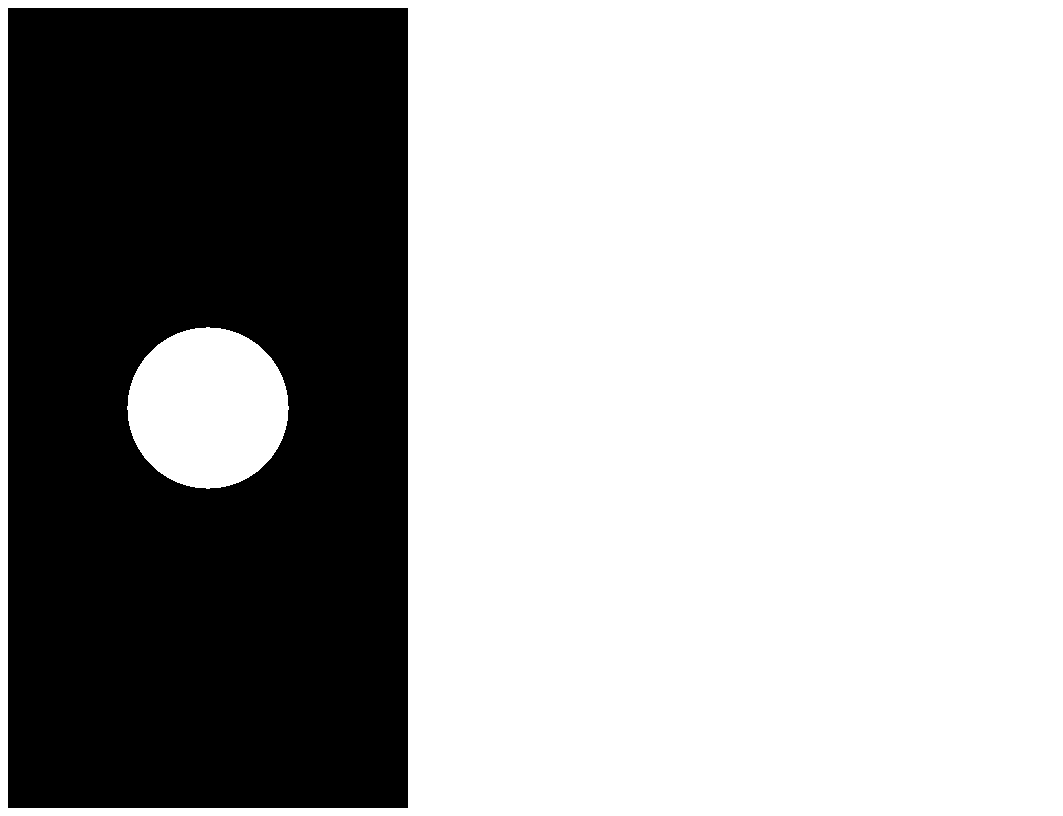
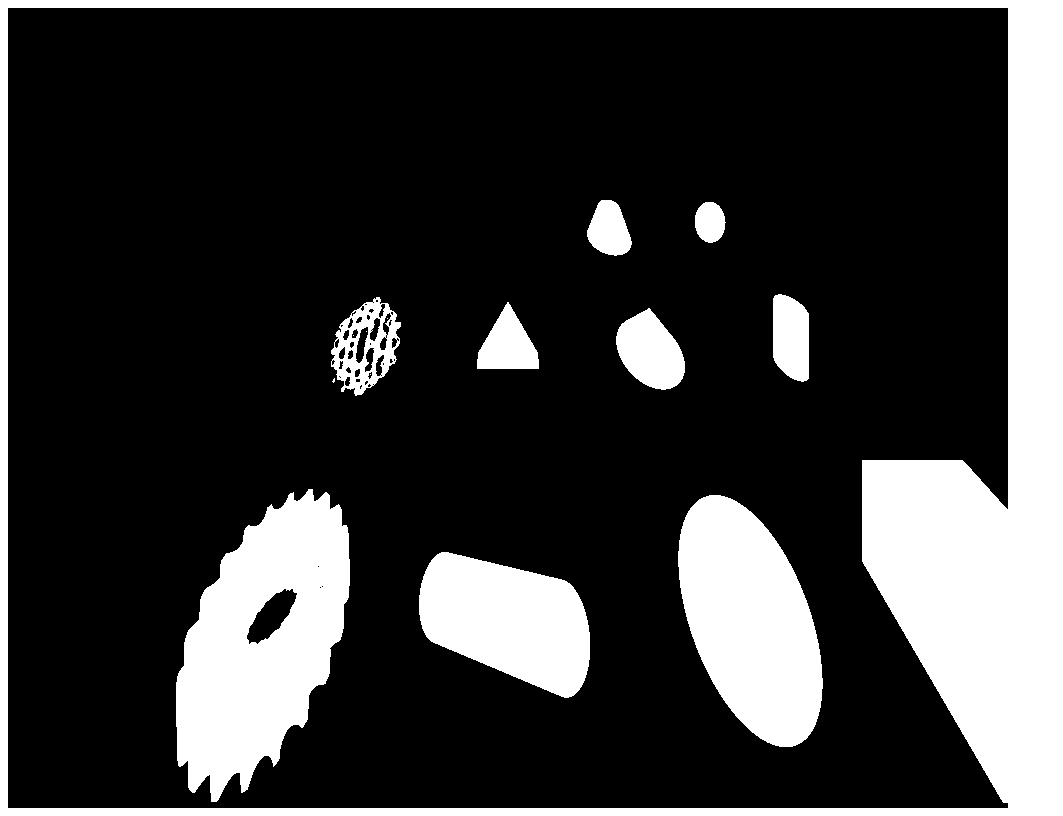
Before and after one commit to JaroslavLappo/CGSG-Summer-2016, a plain HTML site: page RayMarching1/index.html in a window 1280 px wide. Shown: the whole page, without its empty margins (0-1063 px from the left). Drawn offline with Linux system fonts and the light colour scheme.

Commit message:
Complex scene created.

```diff
--- a/RayMarching1/index.html
+++ b/RayMarching1/index.html
@@ -3,132 +3,10 @@
     <title>WebGL Ray marching</title>
     <meta http-equiv="content-type" content="text/html; charset=ISO-8859-1">
     <script type="text/javascript" src="js/glMatrix-0.9.5.min.js"></script>
-
-    <script type="text/javascript">
-      var gl;
-      function initGL(canvas) {
-        try {
-          gl = canvas.getContext("webgl2");
-          if (!gl)
-            gl = canvas.getContext("webgl");
-          gl.viewportWidth = canvas.width;
-          gl.viewportHeight = canvas.height;
-        } catch (e) {
-        }
-        if (!gl) {
-          alert("Could not initialise WebGL");
-        }
-      }
-      function fopen(FileName) {
-        var str = "";
-        var xhr = new XMLHttpRequest();
-
-        xhr.open('GET', FileName, false);
-
-        xhr.send();
-
-        str = xhr.responseText;
-        return str;
-      }
-
-      function getShader(gl, FileName) {
-        var str = fopen(FileName);
-        var shader;
-        if (FileName.split('.')[1] == "frag") {
-          shader = gl.createShader(gl.FRAGMENT_SHADER);
-        } else if (FileName.split('.')[1] == "vert") {
-          shader = gl.createShader(gl.VERTEX_SHADER);
-        } else {
-          return null;
-        }
-
-        gl.shaderSource(shader, str);
-        gl.compileShader(shader);
-
-        if (!gl.getShaderParameter(shader, gl.COMPILE_STATUS)) {
-          alert(gl.getShaderInfoLog(shader));
-          return null;
-        }
-
-        return shader;
-      }
-      var shaderProgram;
-      function initShaders() {
-        var fragmentShader = getShader(gl, "shaders/shader.frag");
-        var vertexShader = getShader(gl, "shaders/shader.vert");
-        shaderProgram = gl.createProgram();
-        gl.attachShader(shaderProgram, vertexShader);
-        gl.attachShader(shaderProgram, fragmentShader);
-        gl.linkProgram(shaderProgram);
-        if (!gl.getProgramParameter(shaderProgram, gl.LINK_STATUS)) {
-          alert("Could not initialise shaders");
-        }
-        gl.useProgram(shaderProgram);
-        shaderProgram.vertexPositionAttribute = gl.getAttribLocation(shaderProgram, "aVertexPosition");
-        gl.enableVertexAttribArray(shaderProgram.vertexPositionAttribute);
-        shaderProgram.pMatrixUniform = gl.getUniformLocation(shaderProgram, "uPMatrix");
-        shaderProgram.mvMatrixUniform = gl.getUniformLocation(shaderProgram, "uMVMatrix");
-        shaderProgram.WidthUniform = gl.getUniformLocation(shaderProgram, "Width");
-        shaderProgram.HeightUniform = gl.getUniformLocation(shaderProgram, "Height");
-        shaderProgram.CamPosUnifrom = gl.getUniformLocation(shaderProgram, "CamPos");
-        shaderProgram.CamViewUnifrom = gl.getUniformLocation(shaderProgram, "CamView");
-        shaderProgram.ProjDistUnifrom = gl.getUniformLocation(shaderProgram, "ProjDist");
-      }
-      var mvMatrix = mat4.create();
-      var pMatrix = mat4.create();
-      function setMatrixUniforms() {
-        gl.uniformMatrix4fv(shaderProgram.pMatrixUniform, false, pMatrix);
-        gl.uniformMatrix4fv(shaderProgram.mvMatrixUniform, false, mvMatrix);
-        gl.uniform1i(shaderProgram.WidthUniform, gl.viewportWidth);
-        gl.uniform1i(shaderProgram.HeightUniform, gl.viewportHeight);
-        gl.uniform3f(shaderProgram.CamPosUnifrom, 0, 0, 10);
-        gl.uniform3f(shaderProgram.CamViewUnifrom, 0, 0, -1);
-        gl.uniform1f(shaderProgram.ProjDistUnifrom, 1);
-      }
-      var squareVertexPositionBuffer;
-      function initBuffers() {
-        squareVertexPositionBuffer = gl.createBuffer();
-        gl.bindBuffer(gl.ARRAY_BUFFER, squareVertexPositionBuffer);
-        vertices = [
-           1.0,  1.0, 0.0,
-          -1.0,  1.0, 0.0,
-           1.0, -1.0, 0.0,
-          -1.0, -1.0, 0.0
-        ];
-        gl.bufferData(gl.ARRAY_BUFFER, new Float32Array(vertices), gl.STATIC_DRAW);
-        squareVertexPositionBuffer.itemSize = 3;
-        squareVertexPositionBuffer.numItems = 4;
-      }
-      function drawScene() {
-        gl.viewport(0, 0, gl.viewportWidth, gl.viewportHeight);
-        gl.clear(gl.COLOR_BUFFER_BIT);
-//        mat4.perspective(45, gl.viewportWidth / gl.viewportHeight, 0.1, 100.0, pMatrix);
-//        mat4.ortho(pMatrix, -10, 10, -10, 10, -1, 1);
-//        mat4.ortho = function (out, left, right, bottom, top, near, far)
-        mat4.identity(pMatrix);
-        mat4.identity(mvMatrix);
-//        mat4.translate(mvMatrix, [0.0, 0.0, -7.0]);
-        gl.bindBuffer(gl.ARRAY_BUFFER, squareVertexPositionBuffer);
-        gl.vertexAttribPointer(shaderProgram.vertexPositionAttribute, squareVertexPositionBuffer.itemSize, gl.FLOAT, false, 0, 0);
-        setMatrixUniforms();
-        gl.drawArrays(gl.TRIANGLE_STRIP, 0, squareVertexPositionBuffer.numItems);
-      }
-      function WebGLStart() {
-        var canvas = document.getElementById("rm-canvas");
-        initGL(canvas);
-        initShaders();
-        initBuffers();
-        gl.clearColor(0.0, 0.0, 0.0, 1.0);
-        drawScene();
-      }
-    </script>
-
-
+    <script type="text/javascript" src="js/RayMarching.js"> </script>
   </head>
-
-
   <body onload="WebGLStart();">
-    <canvas id="rm-canvas" style="border: none;" width="400px" height="800px"></canvas>
+    <canvas id="rm-canvas" style="border: none;" width="1000px" height="800px"></canvas>
   </body>
 
 </html>
--- /dev/null
+++ b/RayMarching1/js/RayMarching.js
@@ -0,0 +1,166 @@
+var gl;
+function InitGL(canvas) {
+  try {
+    gl = canvas.getContext("webgl2");
+    if (!gl)
+      gl = canvas.getContext("webgl");
+    gl.viewportWidth = canvas.width;
+    gl.viewportHeight = canvas.height;
+  } catch (e) {
+  }
+  if (!gl) {
+    alert("Could not initialise WebGL");
+  }
+}
+function fopen(FileName) {
+  var str = "";
+  var xhr = new XMLHttpRequest();
+
+  xhr.open('GET', FileName, false);
+
+  xhr.send();
+
+  str = xhr.responseText;
+  return str;
+}
+function GetShader(gl, FileName) {
+  var str = fopen(FileName);
+  var shader;
+  if (FileName.split('.')[1] == "frag") {
+    shader = gl.createShader(gl.FRAGMENT_SHADER);
+  } else if (FileName.split('.')[1] == "vert") {
+    shader = gl.createShader(gl.VERTEX_SHADER);
+  } else {
+    return null;
+  }
+
+  gl.shaderSource(shader, str);
+  gl.compileShader(shader);
+
+  if (!gl.getShaderParameter(shader, gl.COMPILE_STATUS)) {
+    alert(gl.getShaderInfoLog(shader));
+    return null;
+  }
+
+  return shader;
+}
+var shaderProgram;
+function InitShaders() {
+  var fragmentShader = GetShader(gl, "shaders/shader.frag");
+  var vertexShader = GetShader(gl, "shaders/shader.vert");
+  shaderProgram = gl.createProgram();
+  gl.attachShader(shaderProgram, vertexShader);
+  gl.attachShader(shaderProgram, fragmentShader);
+  gl.linkProgram(shaderProgram);
+  if (!gl.getProgramParameter(shaderProgram, gl.LINK_STATUS)) {
+    alert("Could not initialise shaders");
+  }
+  gl.useProgram(shaderProgram);
+  shaderProgram.vertexPositionAttribute = gl.getAttribLocation(shaderProgram, "aVertexPosition");
+  gl.enableVertexAttribArray(shaderProgram.vertexPositionAttribute);
+  shaderProgram.pMatrixUniform = gl.getUniformLocation(shaderProgram, "uPMatrix");
+  shaderProgram.mvMatrixUniform = gl.getUniformLocation(shaderProgram, "uMVMatrix");
+  shaderProgram.WidthUniform = gl.getUniformLocation(shaderProgram, "Width");
+  shaderProgram.HeightUniform = gl.getUniformLocation(shaderProgram, "Height");
+  shaderProgram.CamPosUnifrom = gl.getUniformLocation(shaderProgram, "CamPos");
+  shaderProgram.CamViewUnifrom = gl.getUniformLocation(shaderProgram, "CamView");
+  shaderProgram.ProjDistUnifrom = gl.getUniformLocation(shaderProgram, "ProjDist");
+}
+var mvMatrix = mat4.create();
+var pMatrix = mat4.create();
+function SetMatrixUniforms() {
+  gl.uniformMatrix4fv(shaderProgram.pMatrixUniform, false, pMatrix);
+  gl.uniformMatrix4fv(shaderProgram.mvMatrixUniform, false, mvMatrix);
+  gl.uniform1i(shaderProgram.WidthUniform, gl.viewportWidth);
+  gl.uniform1i(shaderProgram.HeightUniform, gl.viewportHeight);
+  gl.uniform3f(shaderProgram.CamPosUnifrom, -1, 3, 1.5);
+  gl.uniform3f(shaderProgram.CamViewUnifrom, 0, -1, -1);
+  gl.uniform1f(shaderProgram.ProjDistUnifrom, 1);
+}
+var squareVertexPositionBuffer;
+function InitBuffers() {
+  squareVertexPositionBuffer = gl.createBuffer();
+  gl.bindBuffer(gl.ARRAY_BUFFER, squareVertexPositionBuffer);
+  vertices = [
+    1.0, 1.0, 0.0,
+    -1.0, 1.0, 0.0,
+    1.0, -1.0, 0.0,
+    -1.0, -1.0, 0.0
+  ];
+  gl.bufferData(gl.ARRAY_BUFFER, new Float32Array(vertices), gl.STATIC_DRAW);
+  squareVertexPositionBuffer.itemSize = 3;
+  squareVertexPositionBuffer.numItems = 4;
+}
+function DrawScene() {
+  gl.viewport(0, 0, gl.viewportWidth, gl.viewportHeight);
+  gl.clear(gl.COLOR_BUFFER_BIT);
+//        mat4.perspective(45, gl.viewportWidth / gl.viewportHeight, 0.1, 100.0, pMatrix);
+//        mat4.ortho(pMatrix, -10, 10, -10, 10, -1, 1);
+//        mat4.ortho = function (out, left, right, bottom, top, near, far)
+  mat4.identity(pMatrix);
+  mat4.identity(mvMatrix);
+//        mat4.translate(mvMatrix, [0.0, 0.0, -7.0]);
+  gl.bindBuffer(gl.ARRAY_BUFFER, squareVertexPositionBuffer);
+  gl.vertexAttribPointer(shaderProgram.vertexPositionAttribute, squareVertexPositionBuffer.itemSize, gl.FLOAT, false, 0, 0);
+  SetMatrixUniforms();
+  gl.drawArrays(gl.TRIANGLE_STRIP, 0, squareVertexPositionBuffer.numItems);
+}
+function InitPointerLock(canvas) {
+  canvas.requestPointerLock = canvas.requestPointerLock ||
+    canvas.mozRequestPointerLock ||
+    canvas.webkitRequestPointerLock;
+  document.exitPointerLock = document.exitPointerLock ||
+    document.mozExitPointerLock ||
+    document.webkitExitPointerLock;
+
+  var isLocked = function () {
+    return canvas === document.pointerLockElement ||
+      canvas === document.mozPointerLockElement ||
+      canvas === document.webkitPointerLockElement;
+  }
+
+  canvas.addEventListener('click', function () {
+    if (!isLocked()) {
+      canvas.requestPointerLock();
+    } else {
+      document.exitPointerLock();
+    }
+  }, false);
+
+  var changeCallback = function () {
+    if (!havePointerLock) {
+      alert('Your browser do not support pointer-lock');
+      return;
+    }
+    if (isLocked()) {
+      document.addEventListener("mousemove", CameraRotate, false);
+      document.body.classList.add('locked');
+    } else {
+      document.removeEventListener("mousemove", CameraRotate, false);
+      document.body.classList.remove('locked');
+    }
+  }
+
+  document.addEventListener('pointerlockchange', changeCallback, false);
+  document.addEventListener('mozpointerlockchange', changeCallback, false);
+  document.addEventListener('webkitpointerlockchange', changeCallback, false);
+}
+function CameraRotate() {
+
+}
+
+function Update() {
+  alert("Hi!");
+  DrawScene();
+}
+
+function WebGLStart() {
+  var canvas = document.getElementById("rm-canvas");
+  InitPointerLock(canvas);
+  InitGL(canvas);
+  InitShaders();
+  InitBuffers();
+  gl.clearColor(0.0, 0.0, 0.0, 1.0);
+
+  setTimeout(Update, 33);
+}
--- a/RayMarching1/shaders/shader.frag
+++ b/RayMarching1/shaders/shader.frag
@@ -1,8 +1,227 @@
 precision mediump float;
+
+#define Pi 3.1415926535897932384626433832795028841971
+
+float sdPlane( vec3 p )
+{
+	return p.y;
+}
+
+float sdSphere( vec3 p, float s )
+{
+    return length(p)-s;
+}
+
+float sdBox( vec3 p, vec3 b )
+{
+  vec3 d = abs(p) - b;
+  return min(max(d.x,max(d.y,d.z)),0.0) + length(max(d,0.0));
+}
+
+float sdEllipsoid( in vec3 p, in vec3 r )
+{
+    return (length( p/r ) - 1.0) * min(min(r.x,r.y),r.z);
+}
+
+float udRoundBox( vec3 p, vec3 b, float r )
+{
+  return length(max(abs(p)-b,0.0))-r;
+}
+
+float sdTorus( vec3 p, vec2 t )
+{
+  return length( vec2(length(p.xz)-t.x,p.y) )-t.y;
+}
+
+float sdHexPrism( vec3 p, vec2 h )
+{
+    vec3 q = abs(p);
+#if 0
+    return max(q.z-h.y,max((q.x*0.866025+q.y*0.5),q.y)-h.x);
+#else
+    float d1 = q.z-h.y;
+    float d2 = max((q.x*0.866025+q.y*0.5),q.y)-h.x;
+    return length(max(vec2(d1,d2),0.0)) + min(max(d1,d2), 0.);
+#endif
+}
+
+float sdCapsule( vec3 p, vec3 a, vec3 b, float r )
+{
+	vec3 pa = p-a, ba = b-a;
+	float h = clamp( dot(pa,ba)/dot(ba,ba), 0.0, 1.0 );
+	return length( pa - ba*h ) - r;
+}
+
+float sdTriPrism( vec3 p, vec2 h )
+{
+    vec3 q = abs(p);
+#if 0
+    return max(q.z-h.y,max(q.x*0.866025+p.y*0.5,-p.y)-h.x*0.5);
+#else
+    float d1 = q.z-h.y;
+    float d2 = max(q.x*0.866025+p.y*0.5,-p.y)-h.x*0.5;
+    return length(max(vec2(d1,d2),0.0)) + min(max(d1,d2), 0.);
+#endif
+}
+
+float sdCylinder( vec3 p, vec2 h )
+{
+  vec2 d = abs(vec2(length(p.xz),p.y)) - h;
+  return min(max(d.x,d.y),0.0) + length(max(d,0.0));
+}
+
+float sdCone( in vec3 p, in vec3 c )
+{
+    vec2 q = vec2( length(p.xz), p.y );
+    float d1 = -q.y-c.z;
+    float d2 = max( dot(q,c.xy), q.y);
+    return length(max(vec2(d1,d2),0.0)) + min(max(d1,d2), 0.);
+}
+
+float sdConeSection( in vec3 p, in float h, in float r1, in float r2 )
+{
+    float d1 = -p.y - h;
+    float q = p.y - h;
+    float si = 0.5*(r1-r2)/h;
+    float d2 = max( sqrt( dot(p.xz,p.xz)*(1.0-si*si)) + q*si - r2, q );
+    return length(max(vec2(d1,d2),0.0)) + min(max(d1,d2), 0.);
+}
+
+
+float length2( vec2 p )
+{
+	return sqrt( p.x*p.x + p.y*p.y );
+}
+
+float length6( vec2 p )
+{
+	p = p*p*p; p = p*p;
+	return pow( p.x + p.y, 1.0/6.0 );
+}
+
+float length8( vec2 p )
+{
+	p = p*p; p = p*p; p = p*p;
+	return pow( p.x + p.y, 1.0/8.0 );
+}
+
+float sdTorus82( vec3 p, vec2 t )
+{
+  vec2 q = vec2(length2(p.xz)-t.x,p.y);
+  return length8(q)-t.y;
+}
+
+float sdTorus88( vec3 p, vec2 t )
+{
+  vec2 q = vec2(length8(p.xz)-t.x,p.y);
+  return length8(q)-t.y;
+}
+
+float sdCylinder6( vec3 p, vec2 h )
+{
+  return max( length6(p.xz)-h.x, abs(p.y)-h.y );
+}
+
+//----------------------------------------------------------------------
+
+float opS( float d1, float d2 )
+{
+    return max(-d2,d1);
+}
+
+vec2 opU( vec2 d1, vec2 d2 )
+{
+	return (d1.x<d2.x) ? d1 : d2;
+}
+
+vec3 opRep( vec3 p, vec3 c )
+{
+    return mod(p,c)-0.5*c;
+}
+
+vec3 opTwist( vec3 p )
+{
+    float  c = cos(10.0*p.y+10.0);
+    float  s = sin(10.0*p.y+10.0);
+    mat2   m = mat2(c,-s,s,c);
+    return vec3(m*p.xz,p.y);
+}
+
+//----------------------------------------------------------------------
+
+vec2 map( in vec3 pos )
+{
+    vec2 res = /*opU( vec2( sdPlane(     pos), 1.0 ),*/
+	                vec2( sdSphere(    pos-vec3( 0.0,0.25, 0.0), 0.25 ), 46.9 ) /*)*/;
+    res = opU( res, vec2( sdBox(       pos-vec3( 1.0,0.25, 0.0), vec3(0.25) ), 3.0 ) );
+    res = opU( res, vec2( udRoundBox(  pos-vec3( 1.0,0.25, 1.0), vec3(0.15), 0.1 ), 41.0 ) );
+	res = opU( res, vec2( sdTorus(     pos-vec3( 0.0,0.25, 1.0), vec2(0.20,0.05) ), 25.0 ) );
+    res = opU( res, vec2( sdCapsule(   pos,vec3(-1.3,0.10,-0.1), vec3(-0.8,0.50,0.2), 0.1  ), 31.9 ) );
+	res = opU( res, vec2( sdTriPrism(  pos-vec3(-1.0,0.25,-1.0), vec2(0.25,0.05) ),43.5 ) );
+	res = opU( res, vec2( sdCylinder(  pos-vec3( 1.0,0.30,-1.0), vec2(0.1,0.2) ), 8.0 ) );
+	res = opU( res, vec2( sdCone(      pos-vec3( 0.0,0.50,-1.0), vec3(0.8,0.6,0.3) ), 55.0 ) );
+	res = opU( res, vec2( sdTorus82(   pos-vec3( 0.0,0.25, 2.0), vec2(0.20,0.05) ),50.0 ) );
+	res = opU( res, vec2( sdTorus88(   pos-vec3(-1.0,0.25, 2.0), vec2(0.20,0.05) ),43.0 ) );
+	res = opU( res, vec2( sdCylinder6( pos-vec3( 1.0,0.30, 2.0), vec2(0.1,0.2) ), 12.0 ) );
+	res = opU( res, vec2( sdHexPrism(  pos-vec3(-1.0,0.20, 1.0), vec2(0.25,0.05) ),17.0 ) );
+
+    res = opU( res, vec2( opS(
+		             udRoundBox(  pos-vec3(-2.0,0.2, 1.0), vec3(0.15),0.05),
+	                 sdSphere(    pos-vec3(-2.0,0.2, 1.0), 0.25)), 13.0 ) );
+    res = opU( res, vec2( opS(
+		             sdTorus82(  pos-vec3(-2.0,0.2, 0.0), vec2(0.20,0.1)),
+	                 sdCylinder(  opRep( vec3(atan(pos.x+2.0,pos.z)/6.2831,
+											  pos.y,
+											  0.02+0.5*length(pos-vec3(-2.0,0.2, 0.0))),
+									     vec3(0.05,1.0,0.05)), vec2(0.02,0.6))), 51.0 ) );
+	res = opU( res, vec2( 0.7*sdSphere(    pos-vec3(-2.0,0.25,-1.0), 0.2 ) +
+					                   0.03*sin(50.0*pos.x)*sin(50.0*pos.y)*sin(50.0*pos.z),
+                                       65.0 ) );
+	res = opU( res, vec2( 0.5*sdTorus( opTwist(pos-vec3(-2.0,0.25, 2.0)),vec2(0.20,0.05)), 46.7 ) );
+
+    res = opU( res, vec2(sdConeSection( pos-vec3( 0.0,0.35,-2.0), 0.15, 0.2, 0.1 ), 13.67 ) );
+
+    res = opU( res, vec2(sdEllipsoid( pos-vec3( 1.0,0.35,-2.0), vec3(0.15, 0.2, 0.05) ), 43.17 ) );
+
+    return res;
+}
+
+
+float SDF_ball( vec3 Point )
+{
+  return length(Point) - 1.0;
+}
+
+float SDF_torus( vec3 p, vec2 t )
+{
+  vec2 q = vec2(length(p.xz)-t.x,p.y);
+  return length(q)-t.y;
+}
+
+vec3 RotateX( vec3 Point, float Angle )
+{
+  vec3 NewPoint;
+  float cosine = cos(Angle), sine = sin(Angle);
+
+  NewPoint = vec3(Point.x, cosine * Point.y - sine * Point.z, sine * Point.y + cosine * Point.z);
+
+  return NewPoint;
+}
+
+vec3 Twist( vec3 p )
+{
+    float c = cos(1.2*p.y);
+    float s = sin(1.2*p.y);
+    mat2  m = mat2(c,-s,s,c);
+    vec2 xz = m * p.xz;
+    vec3  q = vec3(xz.x, p.y, xz.y);
+    return q;
+}
 
 float SDF( vec3 Point )
 {
-  return length(Point) - 1.0;
+  //return SDF_torus(RotateX(Twist(Point), 90.0 / 180.0 * Pi), vec2(6, 2));
+  return map(Point).x;
 }
 
 uniform vec3 CamPos;
@@ -19,19 +238,26 @@ vec3 R( vec3 V, float T )
 
 vec4 GetIntersection( vec3 V )
 {
-  float T = 0.0;
-  float d = 0.0;
+  const float tMin = 0.0;
+  const float tMax = 1000.0;
+  const float dMin = 0.00002;
 
-  for (int i = 0; i < 100; i++)
+  const int iterMax = 1000;
+
+  float T = tMin;
+
+  for (int i = 0; i < iterMax; i++)
   {
-    if ((d < 0.0 || d > 100.0) && i != 0)
-      break;
+    float d;
 
     d = SDF(R(V, T));
     T += d;
+
+    if (d < dMin || T > tMax)
+      break;
   }
 
-  if (SDF(R(V, T)) < 0.02)
+  if (SDF(R(V, T)) < dMin)
     return vec4(R(V, T), 1.0);
   else
     return vec4(0.0, 0.0, 0.0, 0.0);
@@ -53,8 +279,8 @@ void main(void)
   vec3 Up = vec3(0, 1, 0);
   vec3 Right = normalize(cross(CamView, Up));
 
-  XOff = (gl_FragCoord.x - float(Width) / 2.0) / XScale;
-  YOff = (gl_FragCoord.y - float(Height) / 2.0) / YScale;
+  XOff = gl_FragCoord.x / XScale * 2.0 - 1.0;
+  YOff = gl_FragCoord.y / YScale * 2.0 - 1.0;
 
   CamViewProjDist = normalize(CamView) * ProjDist;
 
```
